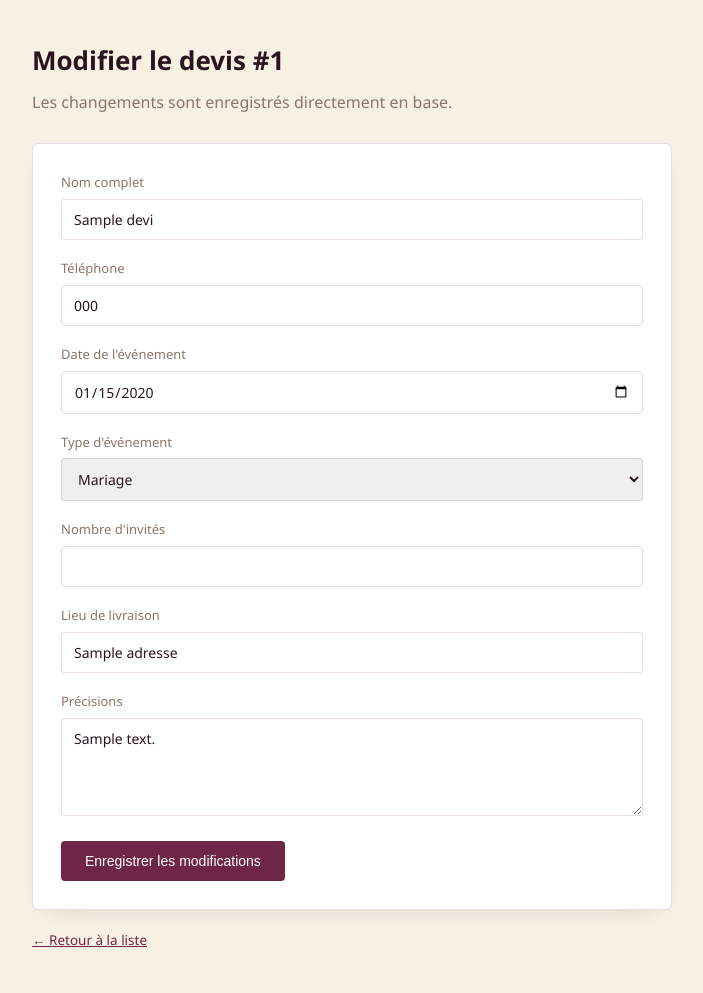
After one commit to koboyoassoki-maker/eventeats-pro-, a Flask app: template templates/modifier.html in a window 1280 px wide. The commit adds this page. Shown: the whole page, without its empty margins (288-991 px from the left). Run offline with Flask 3, Linux system fonts and the light colour scheme; the template is opened without the code that fills it: most values are stand-ins (such as "Sample title", 1, 10 or a date in 2020).

Commit message:
Ajout de la modification et suppression des devis (CRUD complet)

```diff
--- a/app.py
+++ b/app.py
@@ -83,5 +83,56 @@ def liste_devis():
     return render_template('liste.html', devis=tous_les_devis)
 
 
+@app.route('/admin/devis/<int:devis_id>/modifier', methods=['GET', 'POST'])
+def modifier_devis(devis_id):
+    connexion = get_db_connection()
+
+    if request.method == 'POST':
+        # On récupère les nouvelles valeurs envoyées par le formulaire de modification
+        nom = request.form['nom']
+        telephone = request.form['telephone']
+        date_evenement = request.form.get('date_evenement') or None
+        type_evenement = request.form.get('type_evenement')
+        nombre_invites = request.form.get('nombre_invites') or None
+        adresse = request.form.get('adresse')
+        message = request.form.get('message')
+
+        with connexion.cursor() as curseur:
+            curseur.execute(
+                """
+                UPDATE devis
+                SET nom = %s, telephone = %s, date_evenement = %s, type_evenement = %s,
+                    nombre_invites = %s, adresse = %s, message = %s
+                WHERE id = %s
+                """,
+                (nom, telephone, date_evenement, type_evenement,
+                 nombre_invites, adresse, message, devis_id)
+            )
+            connexion.commit()
+        connexion.close()
+        return redirect(url_for('liste_devis'))
+
+    # Méthode GET : on affiche le formulaire pré-rempli avec les données actuelles
+    with connexion.cursor() as curseur:
+        curseur.execute("SELECT * FROM devis WHERE id = %s", (devis_id,))
+        devis_actuel = curseur.fetchone()
+    connexion.close()
+
+    if devis_actuel is None:
+        return "Devis introuvable.", 404
+
+    return render_template('modifier.html', devis=devis_actuel)
+
+
+@app.route('/admin/devis/<int:devis_id>/supprimer', methods=['POST'])
+def supprimer_devis(devis_id):
+    connexion = get_db_connection()
+    with connexion.cursor() as curseur:
+        curseur.execute("DELETE FROM devis WHERE id = %s", (devis_id,))
+        connexion.commit()
+    connexion.close()
+    return redirect(url_for('liste_devis'))
+
+
 if __name__ == '__main__':
     app.run(debug=True)
--- /dev/null
+++ b/templates/modifier.html
@@ -0,0 +1,56 @@
+<!DOCTYPE html>
+<html lang="fr">
+<head>
+<meta charset="UTF-8">
+<meta name="viewport" content="width=device-width, initial-scale=1.0">
+<title>Modifier le devis #{{ devis.id }} — EventEats Pro</title>
+<link rel="stylesheet" href="{{ url_for('static', filename='style.css') }}">
+</head>
+<body>
+<div class="wrap">
+  <h1>Modifier le devis #{{ devis.id }}</h1>
+  <p class="sub">Les changements sont enregistrés directement en base.</p>
+
+  <div class="card">
+    <form method="POST" action="{{ url_for('modifier_devis', devis_id=devis.id) }}">
+      <div class="form-group">
+        <label for="nom">Nom complet</label>
+        <input type="text" id="nom" name="nom" value="{{ devis.nom }}" required>
+      </div>
+      <div class="form-group">
+        <label for="telephone">Téléphone</label>
+        <input type="tel" id="telephone" name="telephone" value="{{ devis.telephone }}" required>
+      </div>
+      <div class="form-group">
+        <label for="date_evenement">Date de l'événement</label>
+        <input type="date" id="date_evenement" name="date_evenement"
+               value="{{ devis.date_evenement.strftime('%Y-%m-%d') if devis.date_evenement else '' }}">
+      </div>
+      <div class="form-group">
+        <label for="type_evenement">Type d'événement</label>
+        <select id="type_evenement" name="type_evenement">
+          {% for option in ['Mariage', 'Anniversaire', "Événement d'entreprise", 'Autre'] %}
+          <option {% if devis.type_evenement == option %}selected{% endif %}>{{ option }}</option>
+          {% endfor %}
+        </select>
+      </div>
+      <div class="form-group">
+        <label for="nombre_invites">Nombre d'invités</label>
+        <input type="number" id="nombre_invites" name="nombre_invites" min="1" value="{{ devis.nombre_invites or '' }}">
+      </div>
+      <div class="form-group">
+        <label for="adresse">Lieu de livraison</label>
+        <input type="text" id="adresse" name="adresse" value="{{ devis.adresse or '' }}">
+      </div>
+      <div class="form-group">
+        <label for="message">Précisions</label>
+        <textarea id="message" name="message" rows="4">{{ devis.message or '' }}</textarea>
+      </div>
+      <button type="submit">Enregistrer les modifications</button>
+    </form>
+  </div>
+
+  <a class="back" href="{{ url_for('liste_devis') }}">← Retour à la liste</a>
+</div>
+</body>
+</html>
```
Also changed, not shown: templates/liste.html (+8 -0 lines).
